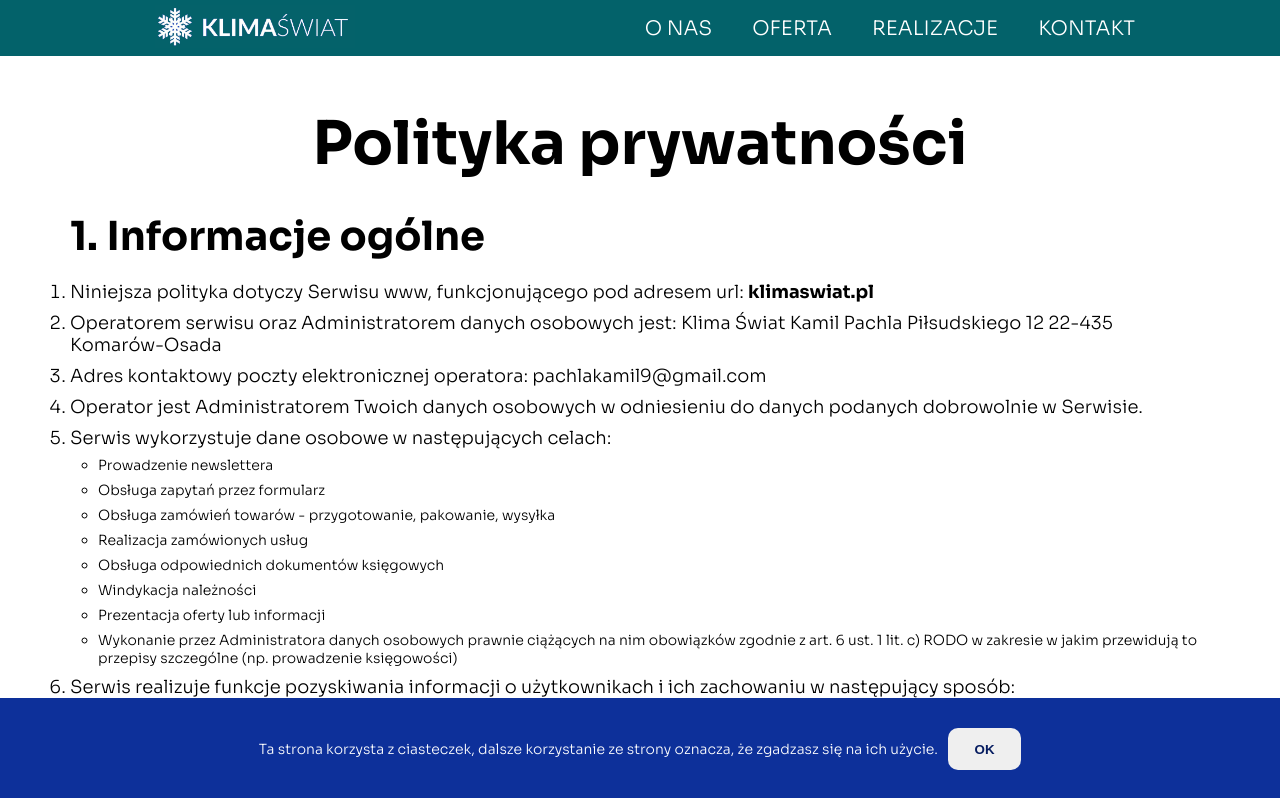
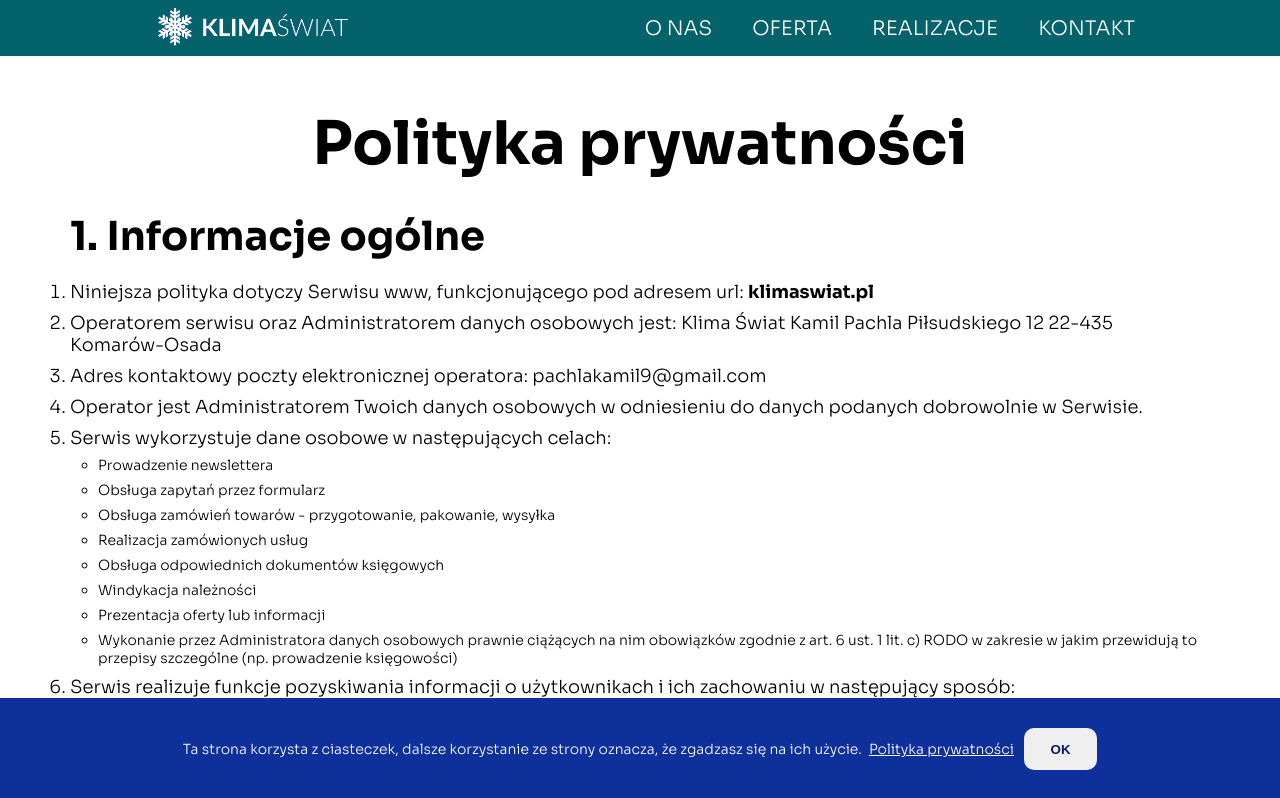
Before and after one commit to Pawliszakk/KlimaSwiatNext, a Next.js app: page /polityka-prywatnosci in a window 1280 px wide. Shown: the top 798 px of the page. Built offline with nearby package versions, Linux system fonts and the light colour scheme.

Commit message:
added link to privacy policy

```diff
--- a/src/components/layout/CookiesAlert/CookiesAlert.jsx
+++ b/src/components/layout/CookiesAlert/CookiesAlert.jsx
@@ -1,6 +1,6 @@
 import { useState, useEffect } from 'react';
 import classes from './CookiesAlert.module.css';
-
+import Link from 'next/link';
 const CookiesAlert = () => {
 	const [isClickedOk, setIsClickedOk] = useState(true);
 
@@ -27,6 +27,7 @@ const CookiesAlert = () => {
 					<p>
 						Ta strona korzysta z ciasteczek, dalsze korzystanie ze strony
 						oznacza, że zgadzasz się na ich użycie.
+						<Link href="/polityka-prywatnosci">Polityka prywatności</Link>
 					</p>
 					<button onClick={buttonClickHandler}>OK</button>
 				</div>
--- a/src/components/layout/CookiesAlert/CookiesAlert.module.css
+++ b/src/components/layout/CookiesAlert/CookiesAlert.module.css
@@ -16,6 +16,11 @@
 .box p {
 	font-size: 1.4rem;
 }
+.box p a {
+	color: #fff;
+	text-decoration: underline;
+	margin-left: 0.5em;
+}
 .box button {
 	padding: 1em 2em;
 	border: none;
```
